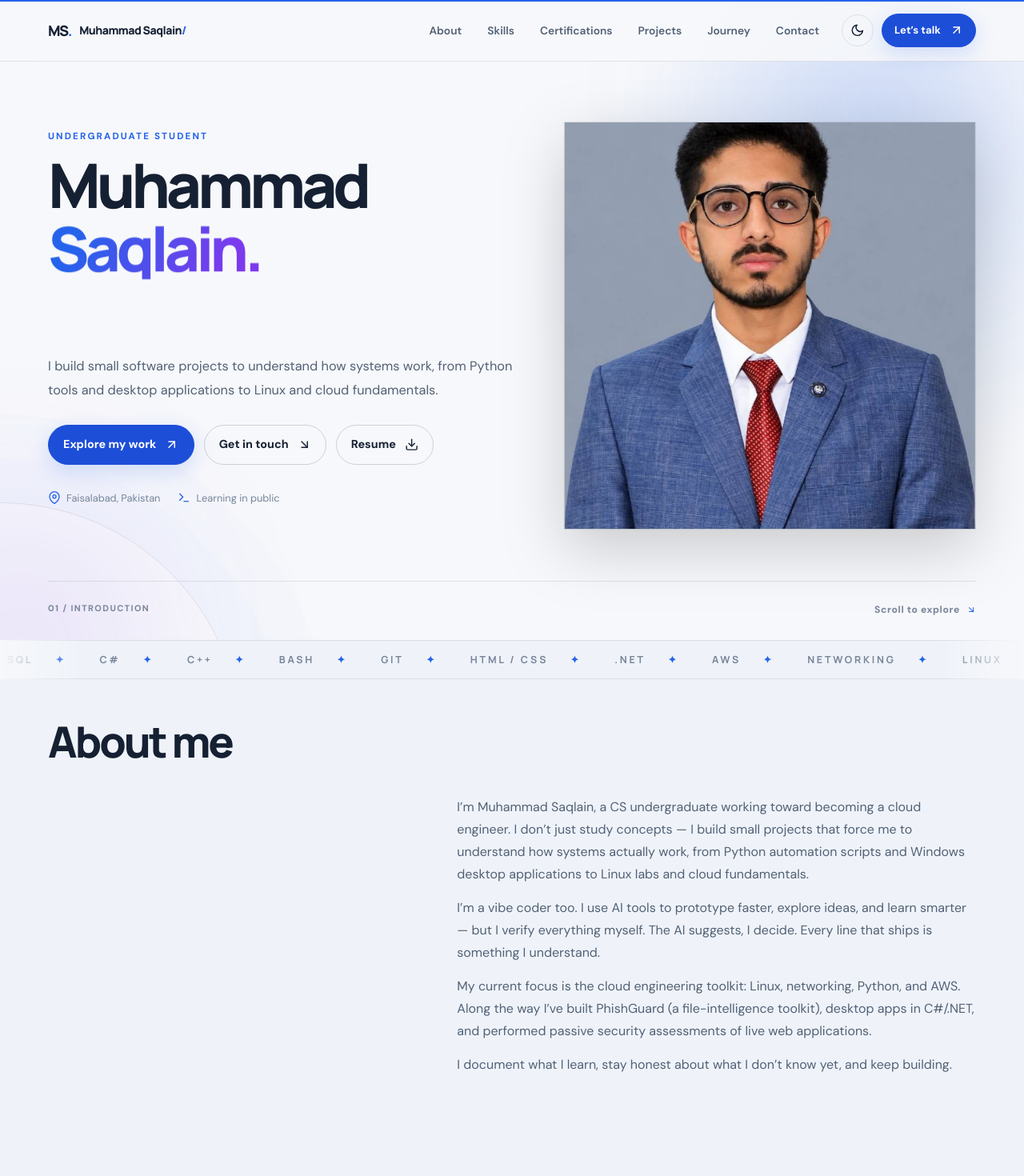
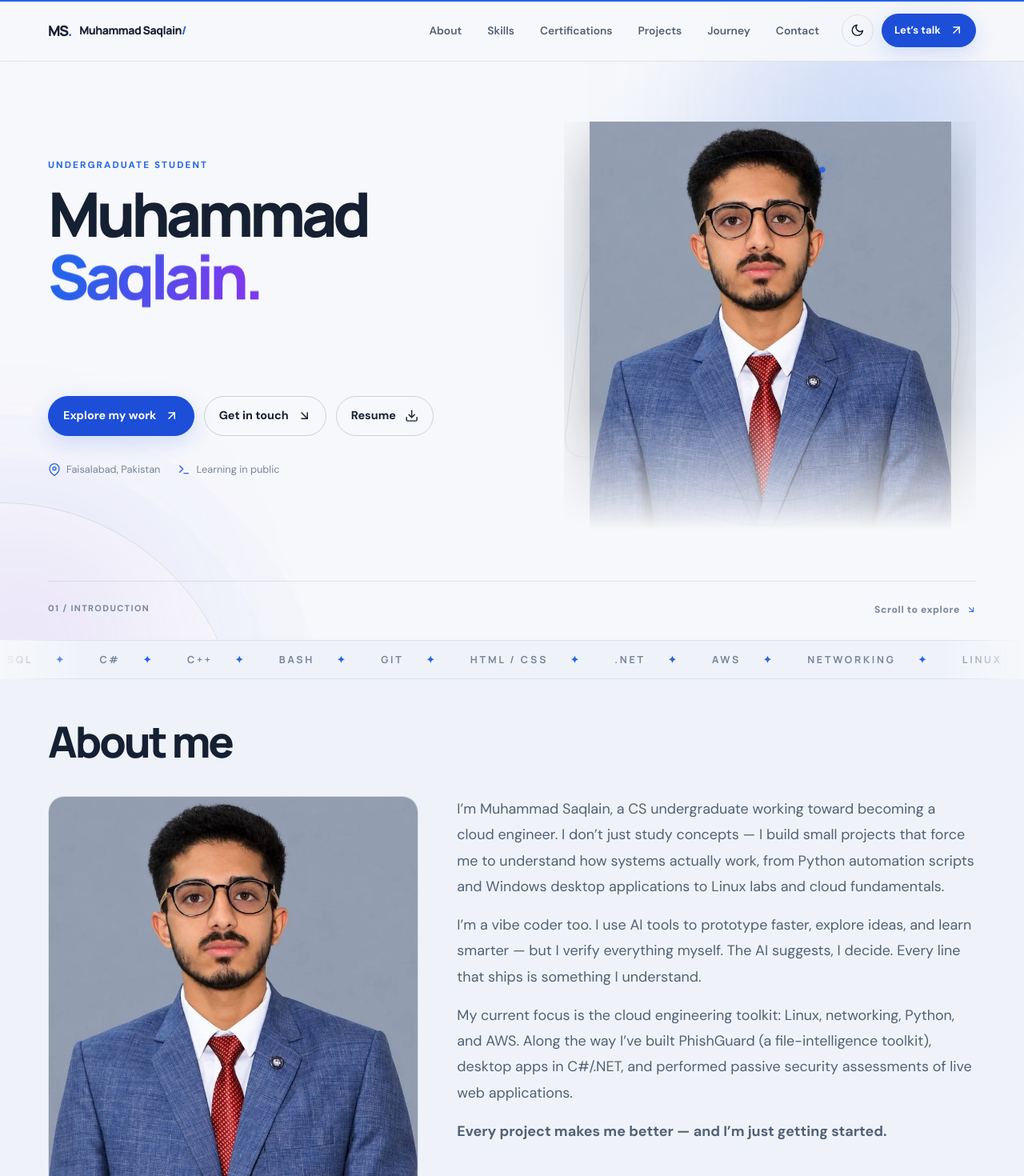
Before and after one commit to muhammadsaqlain-tech/saqlain-portfolio, a React (Vite) app: page / in a window 1280 px wide. Shown: the top 1470 px of the page at 80% size. Built offline with nearby package versions, Linux system fonts and the light colour scheme.

Commit message:
Remove traveling portrait, tighten hero and about text

```diff
--- a/src/App.tsx
+++ b/src/App.tsx
@@ -1,4 +1,4 @@
-import { useEffect, useRef } from "react";
+import { useEffect } from "react";
 import { motion, useReducedMotion, useScroll, useSpring } from "motion/react";
 import Navbar from "./components/Navbar";
 import Hero from "./components/Hero";
@@ -10,12 +10,9 @@ import Projects from "./components/Projects";
 import Journey from "./components/Journey";
 import Contact from "./components/Contact";
 import Footer from "./components/Footer";
-import SharedPortrait from "./components/SharedPortrait";
 
 export default function App() {
   const reduceMotion = useReducedMotion();
-  const heroPortraitRef = useRef<HTMLDivElement | null>(null);
-  const aboutPortraitRef = useRef<HTMLDivElement | null>(null);
   const { scrollYProgress } = useScroll();
   const progress = useSpring(scrollYProgress, { stiffness: 120, damping: 28, restDelta: 0.001 });
   useEffect(() => {
@@ -45,9 +42,9 @@ export default function App() {
       <a className="skip-link" href="#main-content">Skip to content</a>
       <Navbar />
       <main id="main-content">
-        <Hero portraitRef={heroPortraitRef} />
+        <Hero />
         <Marquee />
-        <About portraitRef={aboutPortraitRef} />
+        <About />
         <Skills />
         <Certifications />
         <Projects />
@@ -55,7 +52,6 @@ export default function App() {
         <Contact />
       </main>
       <Footer />
-      <SharedPortrait heroRef={heroPortraitRef} aboutRef={aboutPortraitRef} />
       {!reduceMotion && <motion.div className="scroll-progress" aria-hidden="true" style={{ scaleX: progress }} />}
     </>
   );
--- a/src/components/About.tsx
+++ b/src/components/About.tsx
@@ -1,14 +1,15 @@
 import { motion } from "motion/react";
 import SectionHeading from "./SectionHeading";
+import portrait from "../assets/saqlain-original.jpg";
 
-export default function About({ portraitRef }: { portraitRef: React.RefObject<HTMLDivElement | null> }) {
+export default function About() {
   return (
     <section className="section-shell section-light" id="about">
       <div className="wrap">
         <SectionHeading title={<>About me</>} />
         <div className="about-split">
           <div className="about-pic">
-            <div ref={portraitRef} className="about-placeholder" aria-hidden="true" />
+            <img src={portrait} alt="Portrait of Muhammad Saqlain" loading="lazy" />
           </div>
           <motion.div
             className="about-text"
@@ -20,7 +21,7 @@ export default function About({ portraitRef }: { portraitRef: React.RefObject<HT
             <p>I’m Muhammad Saqlain, a CS undergraduate working toward becoming a cloud engineer. I don’t just study concepts — I build small projects that force me to understand how systems actually work, from Python automation scripts and Windows desktop applications to Linux labs and cloud fundamentals.</p>
             <p>I’m a vibe coder too. I use AI tools to prototype faster, explore ideas, and learn smarter — but I verify everything myself. The AI suggests, I decide. Every line that ships is something I understand.</p>
             <p>My current focus is the cloud engineering toolkit: Linux, networking, Python, and AWS. Along the way I’ve built PhishGuard (a file-intelligence toolkit), desktop apps in C#/.NET, and performed passive security assessments of live web applications.</p>
-            <p>I document what I learn, stay honest about what I don’t know yet, and keep building.</p>
+            <p><strong>Every project makes me better — and I’m just getting started.</strong></p>
           </motion.div>
         </div>
       </div>
--- a/src/components/Hero.tsx
+++ b/src/components/Hero.tsx
@@ -8,7 +8,7 @@ import Magnetic from "./Magnetic";
 // Easing that feels hand-tuned: fast start, soft landing.
 const EASE = [0.2, 0.7, 0.2, 1] as const;
 
-export default function Hero({ portraitRef }: { portraitRef: React.RefObject<HTMLDivElement | null> }) {
+export default function Hero() {
   const reduce = useReducedMotion();
   const sectionRef = useRef<HTMLElement>(null);
   // Gentle parallax: the portrait drifts slightly slower than the scroll.
@@ -62,9 +62,6 @@ export default function Hero({ portraitRef }: { portraitRef: React.RefObject<HTM
           <motion.p className="hero-role typewriter" initial={{ opacity: 0 }} animate={{ opacity: 1 }} transition={{ delay: 0.34 }}>
             <span>{displayText}</span><span className="type-cursor" aria-hidden="true" />
           </motion.p>
-          <motion.p className="hero-description" initial={{ opacity: 0, y: 12 }} animate={{ opacity: 1, y: 0 }} transition={{ delay: 0.4, duration: 0.55 }}>
-            I build small software projects to understand how systems work, from Python tools and desktop applications to Linux and cloud fundamentals.
-          </motion.p>
           <motion.div className="hero-buttons" initial={{ opacity: 0, y: 12 }} animate={{ opacity: 1, y: 0 }} transition={{ delay: 0.5 }}>
             <Magnetic><a className="button button-primary" href="#projects">Explore my work <FiArrowUpRight /></a></Magnetic>
             <Magnetic><a className="button button-secondary" href="#contact">Get in touch <FiArrowDownRight /></a></Magnetic>
@@ -80,11 +77,7 @@ export default function Hero({ portraitRef }: { portraitRef: React.RefObject<HTM
           <div className="portrait-grid" aria-hidden="true" />
           {/* Portrait: plain frame with a single entrance animation (no looping float — keeps it calm) */}
           <div className="portrait-frame">
-            {reduce ? (
-              <img src={portrait} alt="Portrait of Muhammad Saqlain" fetchPriority="high" />
-            ) : (
-              <div ref={portraitRef} className="portrait-placeholder" aria-hidden="true" />
-            )}
+            <img src={portrait} alt="Portrait of Muhammad Saqlain" fetchPriority="high" />
           </div>
           <div className="orbit orbit-one" />
           <div className="orbit orbit-two" />
--- a/src/components/SharedPortrait.tsx
+++ /dev/null
@@ -1,114 +0,0 @@
-import { useEffect, useRef } from "react";
-import { useReducedMotion } from "motion/react";
-import portrait from "../assets/saqlain-original.jpg";
-
-type Props = {
-  heroRef: React.RefObject<HTMLDivElement | null>;
-  aboutRef: React.RefObject<HTMLDivElement | null>;
-};
-
-type Rect = { x: number; y: number; w: number; h: number };
-
-/**
- * Single shared profile image traveling Hero -> About on scroll.
- * One <img>, position: fixed. Position is a pure function of scrollY
- * (FLIP-style: measure document coords once, interpolate on scroll).
- * No per-frame measurement -> no jitter. Reverse scroll reverses it.
- */
-export default function SharedPortrait({ heroRef, aboutRef }: Props) {
-  const imgRef = useRef<HTMLImageElement>(null);
-  const reduce = useReducedMotion();
-
-  useEffect(() => {
-    if (reduce) return;
-    const img = imgRef.current;
-    const heroEl = heroRef.current;
-    const aboutEl = aboutRef.current;
-    if (!img || !heroEl || !aboutEl) return;
-
-    let heroDoc: Rect | null = null;
-    let aboutDoc: Rect | null = null;
-    let raf = 0;
-    let lastY = -1;
-
-    const smooth = (t: number) => t * t * (3 - 2 * t);
-    const clamp01 = (v: number) => Math.min(1, Math.max(0, v));
-
-    // Measure document coords (stable — placeholders have no transforms)
-    const measure = () => {
-      const hr = heroEl.getBoundingClientRect();
-      const ar = aboutEl.getBoundingClientRect();
-      const sy = window.scrollY;
-      heroDoc = { x: hr.left, y: hr.top + sy, w: hr.width, h: hr.height };
-      aboutDoc = { x: ar.left, y: ar.top + sy, w: ar.width, h: ar.height };
-      lastY = -1; // force repaint
-    };
-
-    const render = () => {
-      raf = 0;
-      if (!heroDoc || !aboutDoc) return;
-      const sy = window.scrollY;
-      if (sy === lastY) return;
-      lastY = sy;
-
-      const vh = window.innerHeight;
-      // Travel window: about enters viewport -> about halfway up
-      const s0 = aboutDoc.y - vh;
-      const s1 = aboutDoc.y - vh * 0.5;
-      const progress = s1 > s0 ? clamp01((sy - s0) / (s1 - s0)) : 1;
-      const e = smooth(progress);
-
-      // Arc path: y eases slightly differently + gentle upward lift mid-flight
-      const arc = Math.sin(progress * Math.PI);
-      const dx = heroDoc.x + (aboutDoc.x - heroDoc.x) * e;
-      const dy = heroDoc.y + (aboutDoc.y - heroDoc.y) * e - arc * 40;
-      // Subtle scale-up mid-flight (image "lifts" then settles)
-      const lift = 1 + arc * 0.05;
-      const w = (heroDoc.w + (aboutDoc.w - heroDoc.w) * e) * lift;
-      const h = (heroDoc.h + (aboutDoc.h - heroDoc.h) * e) * lift;
-
-      if (w > 4 && h > 4) {
-        // fixed positioning: viewport coords = doc coords - scrollY
-        img.style.transform = `translate3d(${dx.toFixed(1)}px, ${(dy - sy).toFixed(1)}px, 0)`;
-        img.style.width = `${w.toFixed(1)}px`;
-        img.style.height = `${h.toFixed(1)}px`;
-        img.style.borderRadius = `${(20 * e).toFixed(1)}px`;
-      }
-
-      const inRange = sy < aboutDoc.y + aboutDoc.h + vh && sy > heroDoc.y - vh;
-      img.style.opacity = inRange ? "1" : "0";
-    };
-
-    const onScroll = () => {
-      if (!raf) raf = requestAnimationFrame(render);
-    };
-
-    // Initial measure after layout settles (fonts/images can shift layout)
-    measure();
-    const t1 = setTimeout(measure, 500);
-    const t2 = setTimeout(measure, 1500);
-    window.addEventListener("scroll", onScroll, { passive: true });
-    window.addEventListener("resize", measure);
-    onScroll();
-
-    return () => {
-      clearTimeout(t1);
-      clearTimeout(t2);
-      window.removeEventListener("scroll", onScroll);
-      window.removeEventListener("resize", measure);
-      if (raf) cancelAnimationFrame(raf);
-    };
-  }, [reduce, heroRef, aboutRef]);
-
-  if (reduce) return null;
-
-  return (
-    <img
-      ref={imgRef}
-      src={portrait}
-      alt="Portrait of Muhammad Saqlain"
-      className="shared-portrait"
-      draggable={false}
-    />
-  );
-}
--- a/src/styles.css
+++ b/src/styles.css
@@ -268,29 +268,13 @@ img { display: block; max-width: 100%; }
 /* About split — pic left, text right */
 .about-split { display: grid; grid-template-columns: minmax(0, 5fr) minmax(0, 7fr); gap: 48px; align-items: start; margin-top: -8px; }
 .about-pic { position: relative; border-radius: 20px; overflow: hidden; }
-.about-pic { border-radius: 20px; }
+.about-pic img { display: block; width: 100%; height: auto; object-fit: contain; border-radius: 20px; border: 1px solid var(--line); filter: drop-shadow(0 25px 38px rgba(0, 0, 0, .18)); background: var(--bg-2); }
 .about-text .story-index { display: block; margin-bottom: 12px; }
 .about-text h3 { margin: 0 0 18px; font: 800 clamp(1.8rem, 4vw, 2.4rem) var(--display); letter-spacing: -.03em; }
 .about-text h3 span { color: var(--accent); }
-.about-text p { color: var(--muted); font-size: 1rem; line-height: 1.75; margin: 0 0 14px; }
+.about-text p { color: var(--muted); font-size: 1.12rem; line-height: 1.8; margin: 0 0 16px; }
 
 
-/* Shared traveling portrait — one <img>, fixed, scroll-driven */
-.shared-portrait {
-  position: fixed;
-  top: 0;
-  left: 0;
-  z-index: 50;
-  object-fit: cover;
-  pointer-events: none;
-  will-change: transform, width, height, border-radius;
-  border: 1px solid var(--line);
-  filter: drop-shadow(0 25px 38px rgba(0, 0, 0, .18));
-  margin: 0;
-  opacity: 0;
-}
-.portrait-placeholder { width: 100%; height: 100%; max-height: 560px; aspect-ratio: 800 / 903; }
-.about-placeholder { width: 100%; aspect-ratio: 800 / 903; }
 
 /* Journey */
 .journey-layout { display: grid; grid-template-columns: 1.1fr .9fr; gap: clamp(45px, 8vw, 115px); align-items: start; }
```
